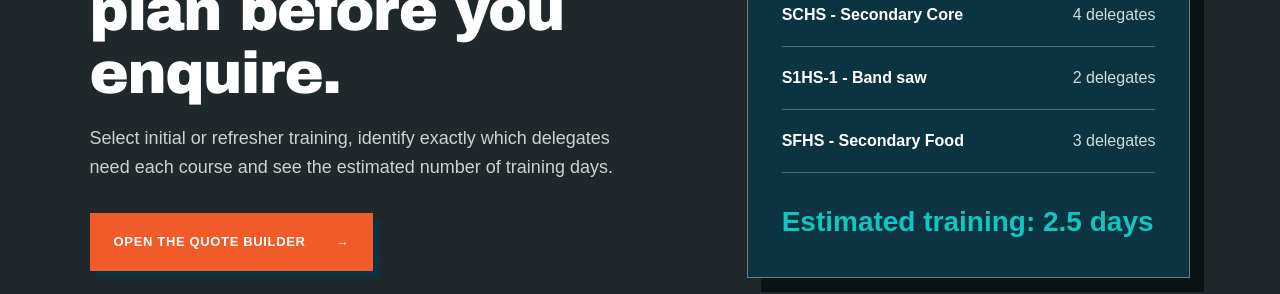
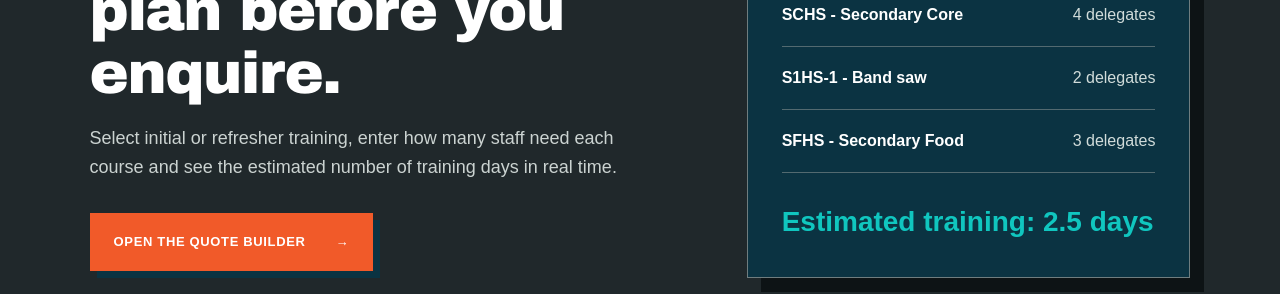
Before and after one commit to tarranteng/Training-Website, a Next.js app: page / in a window 1280 px wide. Shown: the part 2520-2814 px from the top of the page. Built offline with nearby package versions, Linux system fonts and the light colour scheme.

Commit message:
Update page.tsx

```diff
--- a/app/page.tsx
+++ b/app/page.tsx
@@ -73,7 +73,7 @@ export default function HomePage() {
         <div>
           <p className="eyebrow light"><span /> Fewer emails, clearer requirements</p>
           <h2>Build a training plan before you enquire.</h2>
-          <p>Select initial or refresher training, identify exactly which delegates need each course and see the estimated number of training days.</p>
+          <p>Select initial or refresher training, enter how many staff need each course and see the estimated number of training days in real time.</p>
           <Link className="primary-link" href="/quote-builder">Open the quote builder <span>→</span></Link>
         </div>
         <div className="planner-preview" aria-hidden="true">
```
